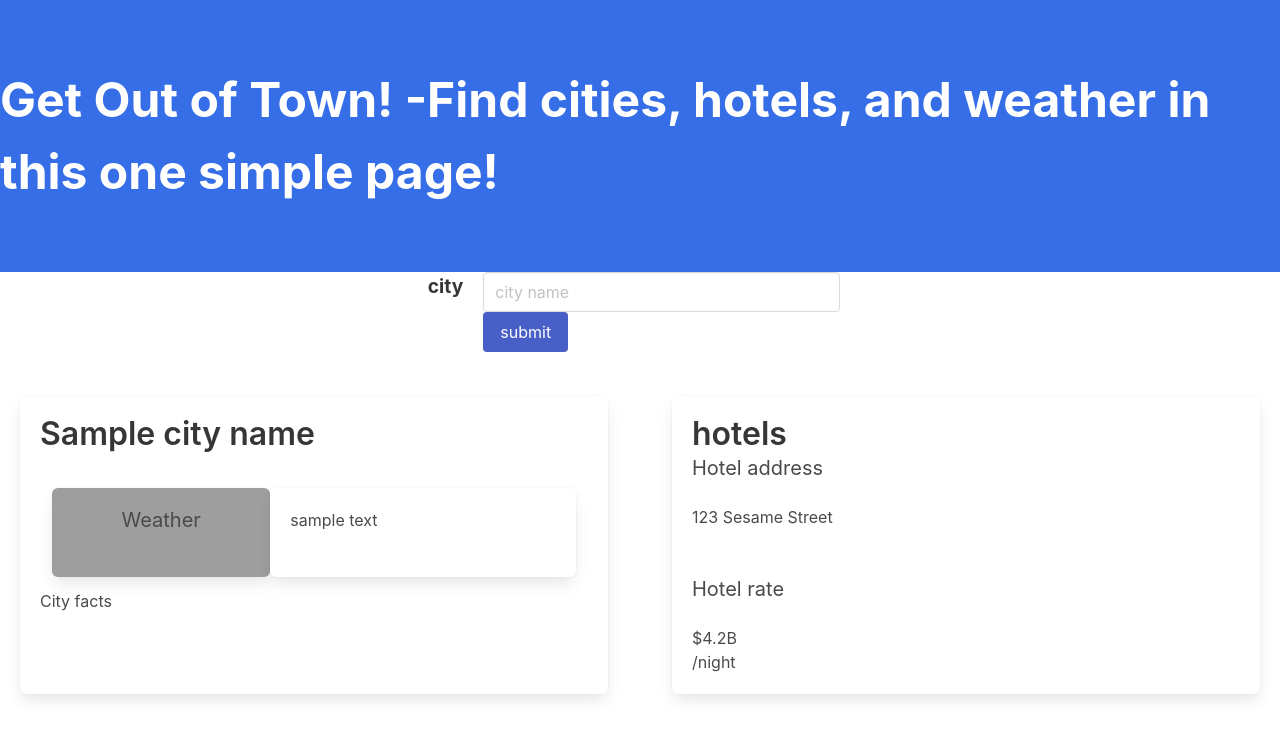
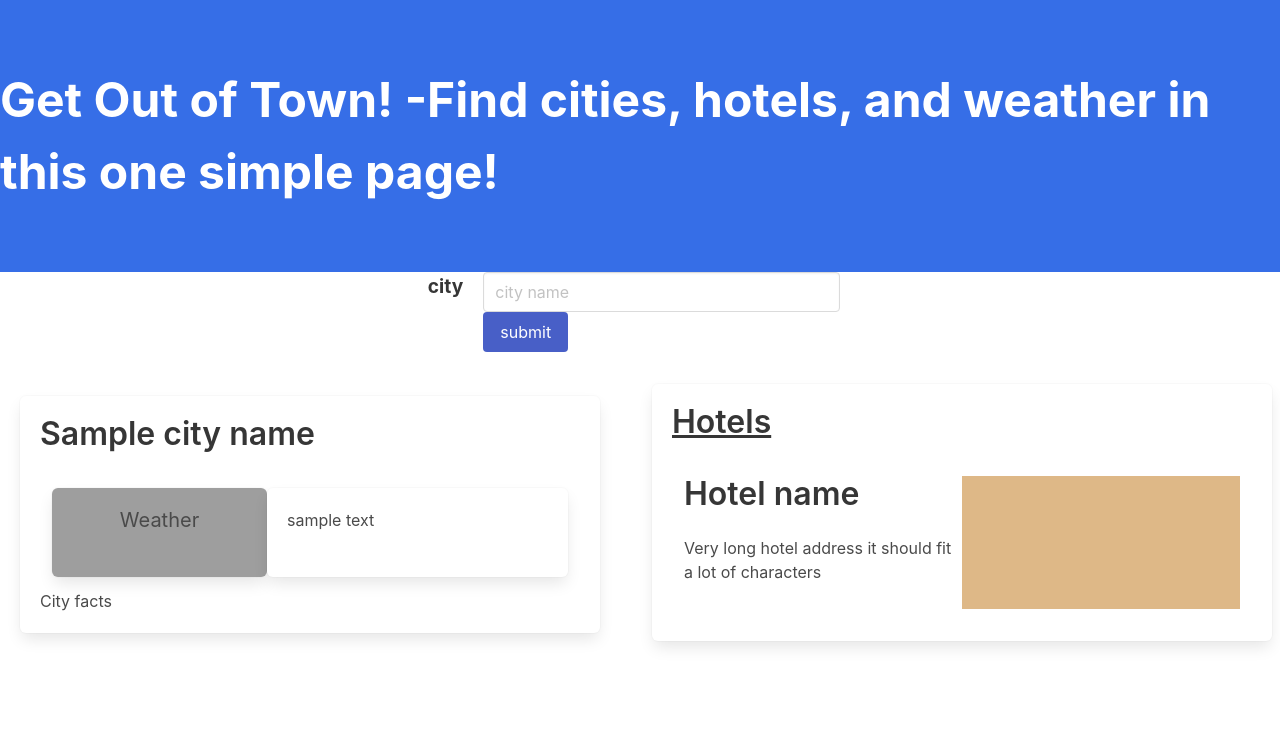
Before and after one commit to CarlosC074/get_out_of_town, a plain HTML site: page index.html in a window 1280 px wide. Drawn offline with nearby package versions, Linux system fonts and the light colour scheme.

Commit message:
Modified layout for the hotel tab to better accomodate the incoming results. added a placeholder hotel entry to refer to when coding the entry generation. Also removed old api calls since hotels api is being difficult. The destinationIDs provided by the hotels in the HOTEL GROUP are invalid for use in the /list route (to use this route successfully, the ids require a seven digit number and the hotels group provides 6 digit ids) that returns important information. Rather, using the destination IDs in the CITY GROUP are vaid and provide hotels with addresses and even photos.

```diff
--- a/assets/css/style.css
+++ b/assets/css/style.css
@@ -29,6 +29,15 @@
    margin: 0 20px 0 0;
 }
 
+.hotel-title {
+    text-decoration: underline;
+}
+
+.placeholder-image {
+    background-color: burlywood;
+
+}
+
 #locationSearch {
     float: left;
     display: block;
--- a/assets/js/script.js
+++ b/assets/js/script.js
@@ -19,28 +19,7 @@ function getHotels(search) {
             console.log(data);
             const destinationID = data.suggestions[0].entities[0].destinationId;
             console.log(destinationID);
-            /*hotelList.innerHTML = ''
-            for (var i = 0; i < data.suggestions.length; i++) {
-                var item = data.suggestions[i]
-                console.log(item.group)
-                if (item.group === 'HOTEL_GROUP') {
-                    item.entities.forEach(element => {              //repoList.appendChild(listItem);
-                        console.log(element)
-                        var hotelEl = document.createElement('li');
-                        hotelEl.classList = 'list-item flex-row justify-space-between align-center';
 
-                        var titleEl = document.createElement('span');
-                        titleEl.textContent = element.name;
-
-                        hotelEl.appendChild(titleEl);
-
-                        hotelList.appendChild(hotelEl)
-                        //	L.marker([51.5, -0.09]).addTo(mymap).bindPopup("<b>Hello world!</b><br />I am a popup.").openPopup();
-                        console.log('latitude', element.latitude)
-                        console.log('longitude', element.longitude)
-                    });
-                }
-            }*/
         });
 }
 
@@ -60,6 +39,11 @@ fetchHotel.addEventListener('submit', function (e) {
     e.preventDefault()
     //get search value
     var searchPut = document.querySelector('.input').value
+    //captializes the search input as savedCity to display on the dash
+    const namedCity =  searchPut.charAt(0).toUpperCase() + searchPut.slice(1);
+    const cityTitle = document.querySelector(".city-name");
+    cityTitle.innerHTML = namedCity;
+    console.log(namedCity);
     //search value is modified to fit with HTTP paradigms: In searches, spaces are replaced with %20 since spaces are not allowed in URLs.
     var searchInput = searchPut.replace(/ /g, "%20");
     //call getHotels with search input
@@ -112,17 +96,3 @@ function getWeather(search) {
 
         });
 }
-
-
-// fetchWeather.addEventListener('submit', function (e) {
-//     //prevent default behavior
-//     e.preventDefault()
-//     console.log (search)
-//     //get search value
-//     var searchInput = document.querySelector('.input').value
-//     //call getWeather with search input
-//     getWeather(searchInput)
-// })
-
-//Hard Rock Hotel & Casino <span class='highlighted'>Sacramento</span>, Wheatland, California, United States of America
-//
--- a/index.html
+++ b/index.html
@@ -33,7 +33,7 @@
     <!--start of flex box for: city info, hotel info, and weather tab. will be created using Bulma's Tile classes-->
     <div class= "tile is-ancestor info-container">
         <!--city card-->
-        <div class= "tile is-parent">
+        <div class= "tile is-parent is-vertical">
             <div class= "tile is-child box" id= "city-container">
                 <p class= "title city-name">
                     Sample city name
@@ -53,30 +53,24 @@
                 <p class= "city-facts">
                     City facts
                 </p>
+
             </div>
         </div>
         <!--city card end-->
         <!--hotel card-->
-        <div class= "tile is-parent">
+        <div class= "tile box is-vertical">
+            <p class="title hotel-title">Hotels</p>
+            <div class="tile is-parent">
+                <article class="tile is-child">
+                    <p class="title">Hotel name</p>
+                    <p class="content">Very long hotel address it should fit a lot of characters</p>
+                </article>
+                <div class="tile is-child placeholder-image">
 
-            <div class= "tile is-child box" id= "hotel-card">
-                <p class= "title" id= "hotel-name">
-                    hotels
-                </p>
-                <p class= "subtitle hotel-name">
-                    Hotel address
-                    <p class= "hotel-address">123 Sesame Street</p>
-                </p>
-                <br>
-                <br>
-                <p class= "subtitle">
-                    Hotel rate
-                    <p><p class= "hotel-price">$4.2B </p> /night</p>
-                </p>
-
+                </div>
             </div>
-
         </div>
+        <!--end of hotel card-->
     <script src="./assets/js/script.js"></script>
 </body>
 </html>
```
